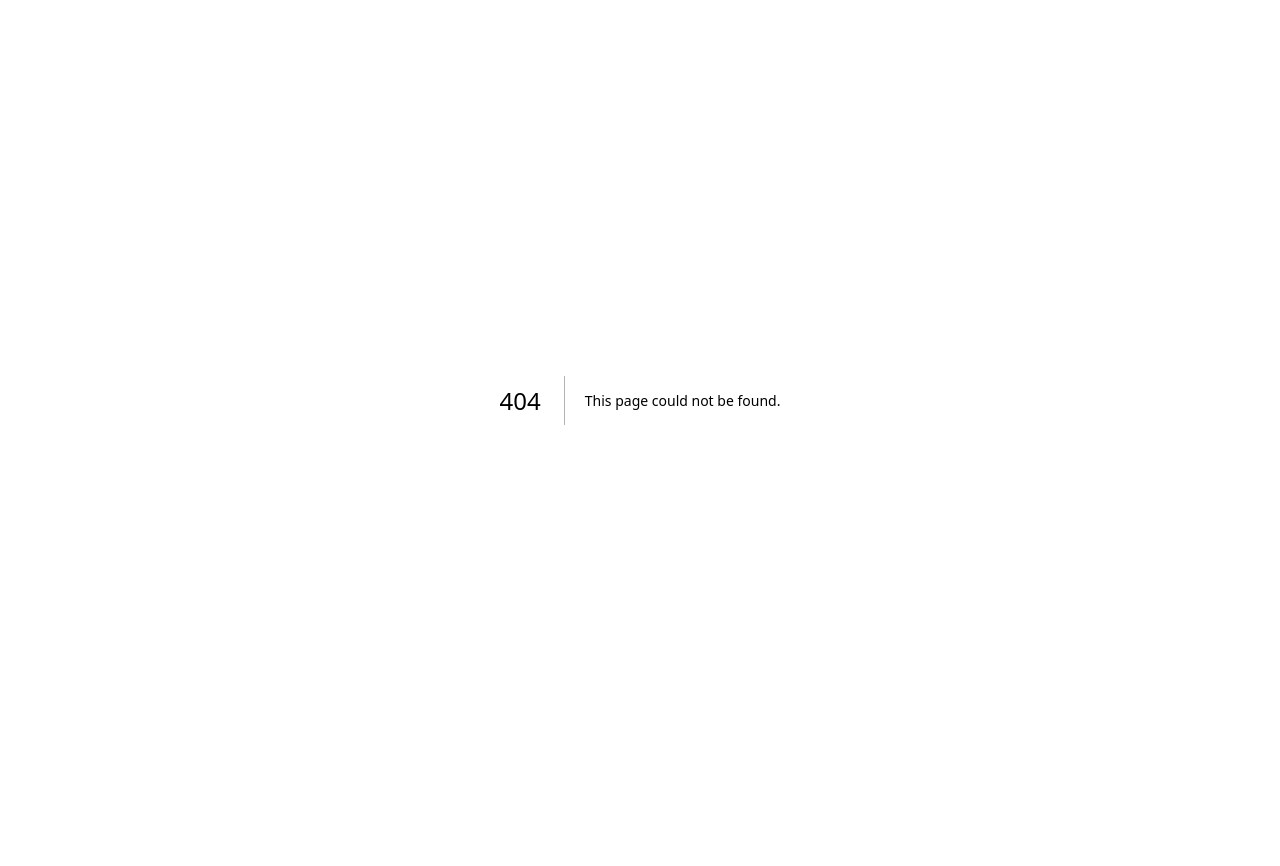
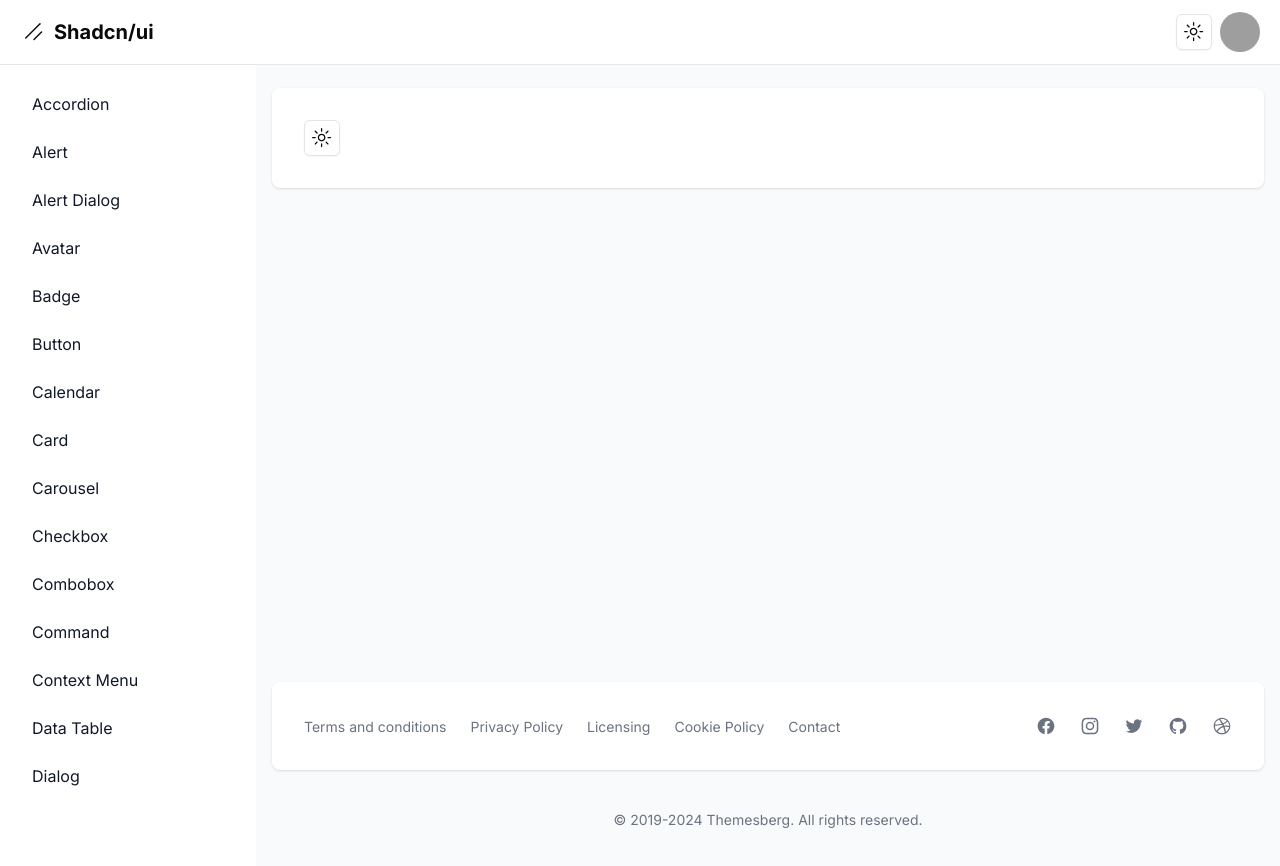
Before and after one commit to Fernixp/SHADCN-DASHBOARD, a Next.js app: page /dashboard/theme in a window 1280 px wide. Before the commit this address had no page. Shown: the top 866 px of the page. Before the commit the page ends 800 px from the top, so only its background shows below. Built offline with nearby package versions, Linux system fonts and the light colour scheme; grey boxes are pictures that could not be loaded.

Commit message:
feat: agregado configruacion de DarkMode de shadcn

```diff
--- a/src/app/dashboard/layout.tsx
+++ b/src/app/dashboard/layout.tsx
@@ -3,6 +3,7 @@
 
 import { Avatar, AvatarFallback, AvatarImage } from "@/components/ui/avatar";
 import Link from "next/link";
+import ModeToggle from "./theme/page";
 
 const links = [
   { name: "accordion", href: "accordion" },
@@ -29,7 +30,7 @@ const links = [
   { name: "Toast", href: "toast" },
   { name: "tabs", href: "tabs" },
   { name: "data table", href: "data-table" },
-
+  { name: "theme", href: "theme" },
 ].sort((a, b) => a.name.localeCompare(b.name));
 
 export default function DashboardLayout({
@@ -116,7 +117,9 @@ export default function DashboardLayout({
                 </span>
               </a>
             </div>
-            <div className="flex items-center">
+            <div className="flex items-center gap-2">
+              {/* Theme*/}
+              <ModeToggle/>
               {/* User Avatar */}
               <Avatar>
                 <AvatarImage src="https://github.com/shadcn.png" />
--- /dev/null
+++ b/src/app/dashboard/theme/page.tsx
@@ -0,0 +1,40 @@
+"use client"
+
+import * as React from "react"
+import { MoonIcon, SunIcon } from "@radix-ui/react-icons"
+import { useTheme } from "next-themes"
+
+import { Button } from "@/components/ui/button"
+import {
+  DropdownMenu,
+  DropdownMenuContent,
+  DropdownMenuItem,
+  DropdownMenuTrigger,
+} from "@/components/ui/dropdown-menu"
+
+export default function ModeToggle() {
+  const { setTheme } = useTheme()
+
+  return (
+    <DropdownMenu>
+      <DropdownMenuTrigger asChild>
+        <Button variant="outline" size="icon">
+          <SunIcon className="h-[1.2rem] w-[1.2rem] rotate-0 scale-100 transition-all dark:-rotate-90 dark:scale-0" />
+          <MoonIcon className="absolute h-[1.2rem] w-[1.2rem] rotate-90 scale-0 transition-all dark:rotate-0 dark:scale-100" />
+          <span className="sr-only">Toggle theme</span>
+        </Button>
+      </DropdownMenuTrigger>
+      <DropdownMenuContent align="end">
+        <DropdownMenuItem onClick={() => setTheme("light")}>
+          Light
+        </DropdownMenuItem>
+        <DropdownMenuItem onClick={() => setTheme("dark")}>
+          Dark
+        </DropdownMenuItem>
+        <DropdownMenuItem onClick={() => setTheme("system")}>
+          System
+        </DropdownMenuItem>
+      </DropdownMenuContent>
+    </DropdownMenu>
+  )
+}
--- a/src/app/globals.css
+++ b/src/app/globals.css
@@ -2,67 +2,61 @@
   @tailwind components;
   @tailwind utilities;
 
+
 @layer base {
   :root {
     --background: 0 0% 100%;
-      --foreground: 222.2 84% 4.9%;
-
+    --foreground: 20 14.3% 4.1%;
     --card: 0 0% 100%;
-      --card-foreground: 222.2 84% 4.9%;
-
+    --card-foreground: 20 14.3% 4.1%;
     --popover: 0 0% 100%;
-      --popover-foreground: 222.2 84% 4.9%;
-
-      --primary: 222.2 47.4% 11.2%;
-      --primary-foreground: 210 40% 98%;
-
-      --secondary: 210 40% 96.1%;
-      --secondary-foreground: 222.2 47.4% 11.2%;
-
-      --muted: 210 40% 96.1%;
-      --muted-foreground: 215.4 16.3% 46.9%;
-
-      --accent: 210 40% 96.1%;
-      --accent-foreground: 222.2 47.4% 11.2%;
-
+    --popover-foreground: 20 14.3% 4.1%;
+    --primary: 47.9 95.8% 53.1%;
+    --primary-foreground: 26 83.3% 14.1%;
+    --secondary: 60 4.8% 95.9%;
+    --secondary-foreground: 24 9.8% 10%;
+    --muted: 60 4.8% 95.9%;
+    --muted-foreground: 25 5.3% 44.7%;
+    --accent: 60 4.8% 95.9%;
+    --accent-foreground: 24 9.8% 10%;
     --destructive: 0 84.2% 60.2%;
-      --destructive-foreground: 210 40% 98%;
-
-      --border: 214.3 31.8% 91.4%;
-      --input: 214.3 31.8% 91.4%;
-      --ring: 222.2 84% 4.9%;
-
+    --destructive-foreground: 60 9.1% 97.8%;
+    --border: 20 5.9% 90%;
+    --input: 20 5.9% 90%;
+    --ring: 20 14.3% 4.1%;
     --radius: 0.5rem;
+    --chart-1: 12 76% 61%;
+    --chart-2: 173 58% 39%;
+    --chart-3: 197 37% 24%;
+    --chart-4: 43 74% 66%;
+    --chart-5: 27 87% 67%;
   }
 
   .dark {
-      --background: 222.2 84% 4.9%;
-      --foreground: 210 40% 98%;
-
-      --card: 222.2 84% 4.9%;
-      --card-foreground: 210 40% 98%;
-
-      --popover: 222.2 84% 4.9%;
-      --popover-foreground: 210 40% 98%;
-
-      --primary: 210 40% 98%;
-      --primary-foreground: 222.2 47.4% 11.2%;
-
-      --secondary: 217.2 32.6% 17.5%;
-      --secondary-foreground: 210 40% 98%;
-
-      --muted: 217.2 32.6% 17.5%;
-      --muted-foreground: 215 20.2% 65.1%;
-
-      --accent: 217.2 32.6% 17.5%;
-      --accent-foreground: 210 40% 98%;
-
+    --background: 20 14.3% 4.1%;
+    --foreground: 60 9.1% 97.8%;
+    --card: 20 14.3% 4.1%;
+    --card-foreground: 60 9.1% 97.8%;
+    --popover: 20 14.3% 4.1%;
+    --popover-foreground: 60 9.1% 97.8%;
+    --primary: 47.9 95.8% 53.1%;
+    --primary-foreground: 26 83.3% 14.1%;
+    --secondary: 12 6.5% 15.1%;
+    --secondary-foreground: 60 9.1% 97.8%;
+    --muted: 12 6.5% 15.1%;
+    --muted-foreground: 24 5.4% 63.9%;
+    --accent: 12 6.5% 15.1%;
+    --accent-foreground: 60 9.1% 97.8%;
     --destructive: 0 62.8% 30.6%;
-      --destructive-foreground: 210 40% 98%;
-
-      --border: 217.2 32.6% 17.5%;
-      --input: 217.2 32.6% 17.5%;
-      --ring: 212.7 26.8% 83.9%;
+    --destructive-foreground: 60 9.1% 97.8%;
+    --border: 12 6.5% 15.1%;
+    --input: 12 6.5% 15.1%;
+    --ring: 35.5 91.7% 32.9%;
+    --chart-1: 220 70% 50%;
+    --chart-2: 160 60% 45%;
+    --chart-3: 30 80% 55%;
+    --chart-4: 280 65% 60%;
+    --chart-5: 340 75% 55%;
   }
 }
 
--- a/src/app/layout.tsx
+++ b/src/app/layout.tsx
@@ -1,9 +1,11 @@
 import type { Metadata } from "next";
 import { Inter as FontSans } from "next/font/google";
-import { cn } from "@/lib/utils"
+import { cn } from "@/lib/utils";
 import "./globals.css";
-import { Toaster as SonnerToaster} from "@/components/ui/sonner"
-import { Toaster } from "@/components/ui/toaster"
+import { ThemeProvider } from "@/components/ui/theme-provider";
+
+import { Toaster as SonnerToaster } from "@/components/ui/sonner";
+import { Toaster } from "@/components/ui/toaster";
 const fontSans = FontSans({
   subsets: ["latin"],
   variable: "--font-sans",
@@ -19,16 +21,23 @@ export default function RootLayout({
   children: React.ReactNode;
 }>) {
   return (
-    <html lang="en">
+    <html lang="en" suppressHydrationWarning>
       <body
         className={cn(
           "min-h-screen bg-background font-sans antialiased",
           fontSans.variable
         )}
       >
-        {children}
-        <SonnerToaster richColors/>
-        <Toaster/>
+        <ThemeProvider
+          attribute="class"
+          defaultTheme="system"
+          enableSystem
+          disableTransitionOnChange
+        >
+          {children}
+        </ThemeProvider>
+        <SonnerToaster richColors />
+        <Toaster />
       </body>
     </html>
   );
--- /dev/null
+++ b/src/components/ui/theme-provider.tsx
@@ -0,0 +1,9 @@
+"use client"
+
+import * as React from "react"
+import { ThemeProvider as NextThemesProvider } from "next-themes"
+import { type ThemeProviderProps } from "next-themes/dist/types"
+
+export function ThemeProvider({ children, ...props }: ThemeProviderProps) {
+  return <NextThemesProvider {...props}>{children}</NextThemesProvider>
+}
```
Lines whose indentation alone changed are shown as unchanged.
